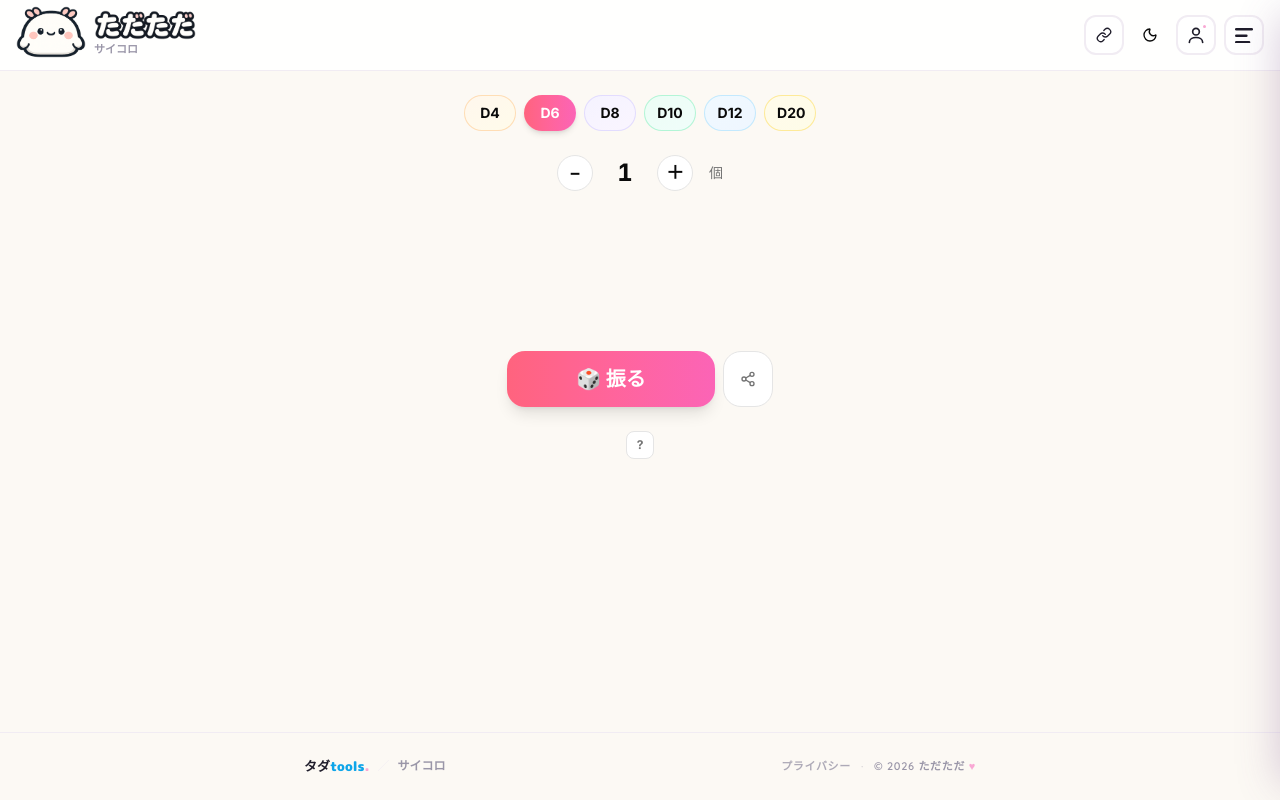
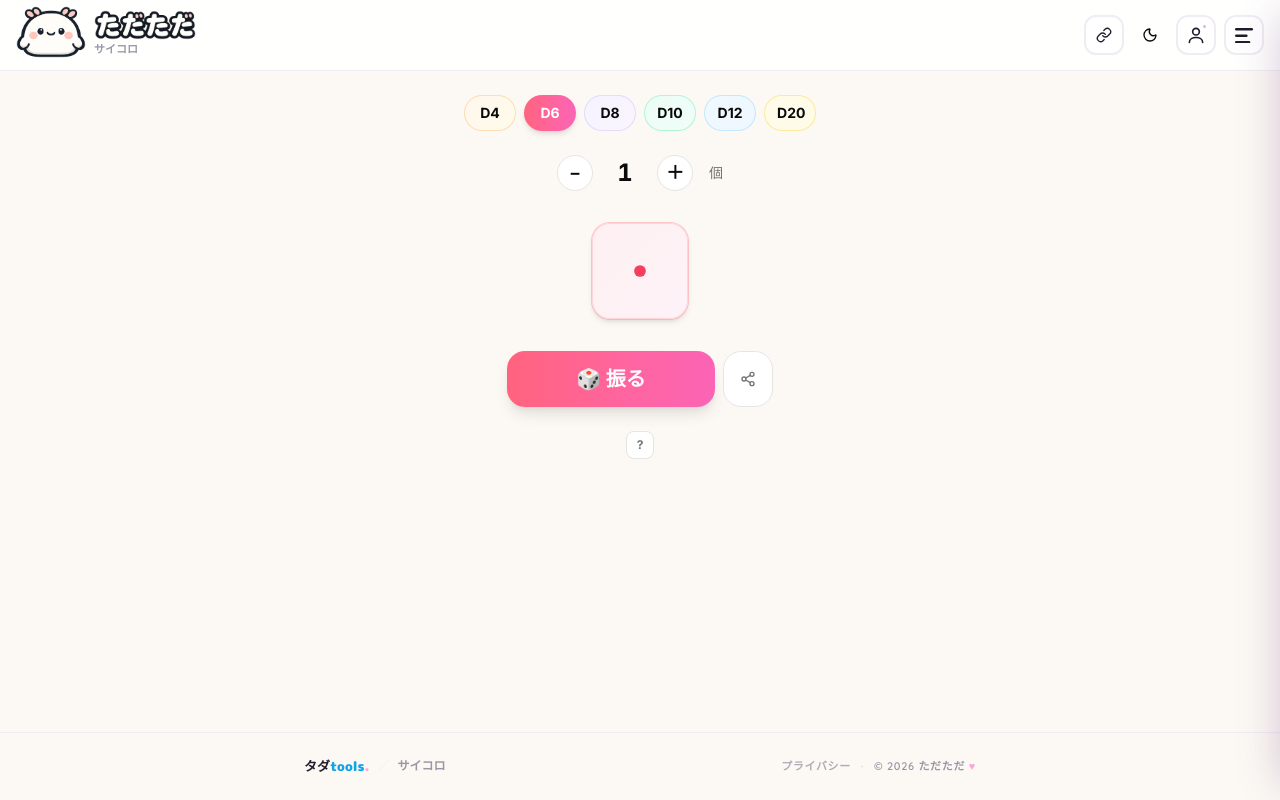
Before and after one commit to genta-tadatada/phase1-tools, a Next.js app: page /dice in a window 1280 px wide. Built offline with nearby package versions, Linux system fonts and the light colour scheme.

Commit message:
Fix dice opacity bug and random-number pool mode rolling stuck

```diff
--- a/app/dice/DiceTool.tsx
+++ b/app/dice/DiceTool.tsx
@@ -82,21 +82,21 @@ function PolygonDiceSvg({ faces, value, color }: { faces: DiceFace; value: numbe
   );
 }
 
-// D6 アニメーション定数（コンポーネント外に置いて参照を固定）
-// setValues が 70ms ごとに再レンダーを起こすため、同一参照を渡さないと
-// framer-motion がアニメーションをリセットし続けて見えなくなる
-// Z軸回転（rotate）+ バウンスで常に正面を向き、絶対に見えなくならない
+// D6 アニメーション定数（コンポーネント外・参照を固定）
+// opacity: 1 を明示しないと initial={{ opacity: 0 }} から戻らない場合があるため必ず含める
 const D6_SHAKE_ANIMATE = {
-  rotate: [0, -28, 24, -20, 16, -12, 9, -6, 4, 0],
-  scale:  [1, 1.10, 1.04, 1.08, 1.03, 1.06, 1.02, 1.04, 1.01, 1],
-  y:      [0, -20, -6, -16, -6, -12, -5, -9, -3, 0],
+  opacity: 1,
+  rotate: [0, -35, 30, -25, 20, -15, 10, -5, 3, 0],
+  scale:  [1, 1.15, 1.05, 1.12, 1.03, 1.08, 1.02, 1.05, 1.01, 1],
+  y:      [0, -28, -8, -22, -8, -16, -6, -12, -4, 0],
 };
 const D6_LAND_ANIMATE = {
+  opacity: 1,
   rotate: [10, -6, 4, -2, 0],
   scale:  [1.35, 0.88, 1.10, 0.97, 1],
   y:      0,
 };
-const D6_IDLE_ANIMATE = { rotate: 0, scale: 1, y: 0 };
+const D6_IDLE_ANIMATE = { opacity: 1, rotate: 0, scale: 1, y: 0 };
 
 export function DiceTool() {
   const [faces, setFaces] = useState<DiceFace>(6);
@@ -264,10 +264,10 @@ export function DiceTool() {
                   faces === 6
                     ? shaking ? D6_SHAKE_ANIMATE : justRolled ? D6_LAND_ANIMATE : D6_IDLE_ANIMATE
                     : shaking
-                      ? { rotate: [0, -18, 18, -12, 12, -6, 6, 0], y: [0, -10, 2, -5, 0], scale: 1 }
+                      ? { opacity: 1, rotate: [0, -18, 18, -12, 12, -6, 6, 0], y: [0, -10, 2, -5, 0], scale: 1 }
                       : justRolled
-                        ? { rotate: 0, scale: [1.25, 0.95, 1.05, 1], y: 0 }
-                        : { rotate: 0, scale: 1, y: 0 }
+                        ? { opacity: 1, rotate: 0, scale: [1.25, 0.95, 1.05, 1], y: 0 }
+                        : { opacity: 1, rotate: 0, scale: 1, y: 0 }
                 }
                 exit={{ opacity: 0, scale: 0.5 }}
                 transition={
--- a/app/random-number/RandomNumberTool.tsx
+++ b/app/random-number/RandomNumberTool.tsx
@@ -258,9 +258,16 @@ export function RandomNumberTool() {
     window.addEventListener("keydown", handleKey);
     return () => {
       window.removeEventListener("keydown", handleKey);
-      rollingRef.current = false;
+      // rollingRef はここでリセットしない。
+      // generate の deps(poolRemaining 等)が変わるたびに cleanup が走り
+      // アニメーション途中でキャンセルされてしまうため。
     };
   }, [generate]);
+
+  // アンマウント時のみ rolling をキャンセル
+  useEffect(() => {
+    return () => { rollingRef.current = false; };
+  }, []);
 
   const handleShare = async () => {
     const payload: SharePayload = { min, max, count, dups: dupMode };
```
